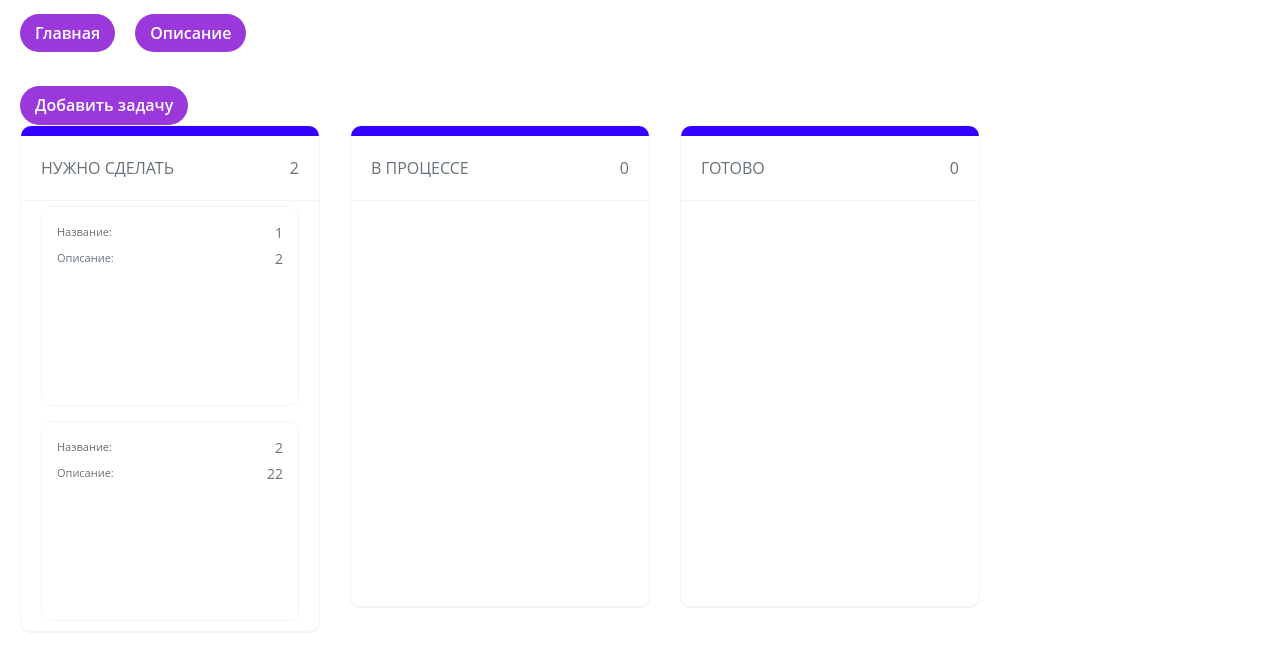
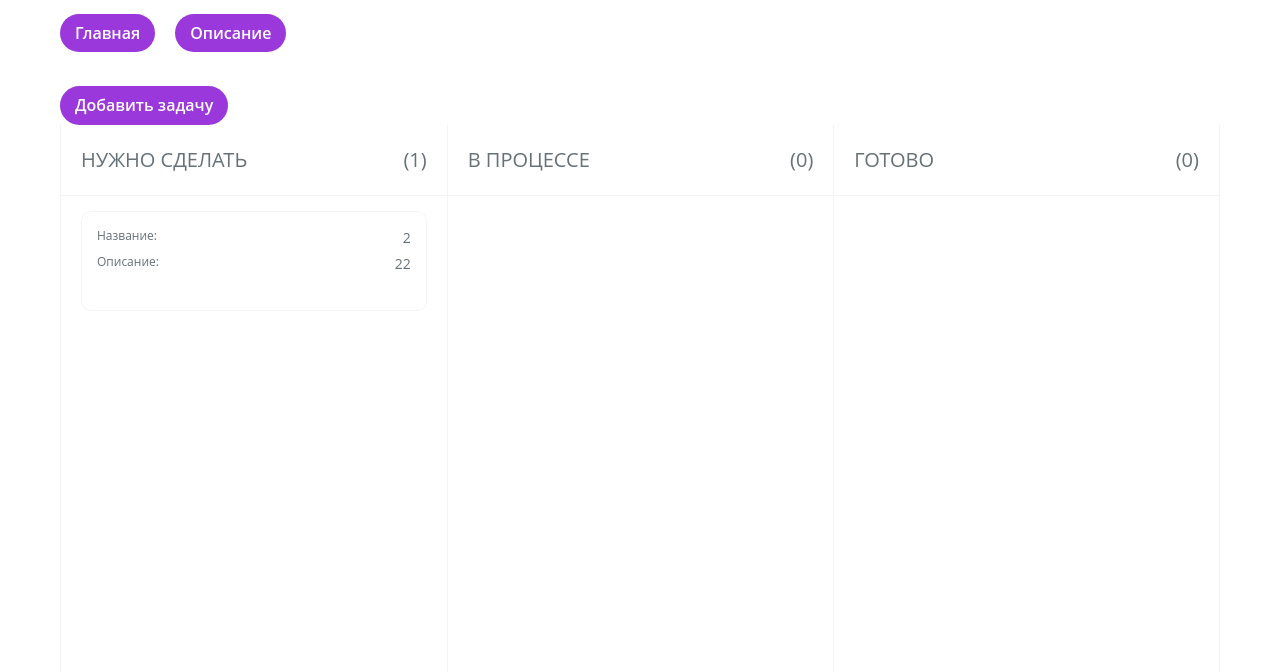
Before and after one commit to maxgrigoriew/task-manager-draggable, a Vue app: page /about in a window 1280 px wide. Shown: the top 672 px of the page. Built offline with nearby package versions, Linux system fonts and the light colour scheme.

Commit message:
feature: add generator color, add style for canban

```diff
--- a/src/assets/scss/main.scss
+++ b/src/assets/scss/main.scss
@@ -50,7 +50,7 @@ img {
   display: block;
 }
 .container {
-  max-width: 1470px;
+  max-width: 1200px;
   padding: 0 20px;
   margin: 0 auto;
 }
--- a/src/components/AppModal.vue
+++ b/src/components/AppModal.vue
@@ -54,7 +54,8 @@ const closeModal = (): void => {
   align-items: center;
 
   &__inner {
-    max-width: 600px;
+    max-width: 500px;
+    width: 100%;
     padding: 24px 40px;
     position: relative;
     display: flex;
--- a/src/components/KanbanBoard.vue
+++ b/src/components/KanbanBoard.vue
@@ -25,46 +25,9 @@ const updateTasksOnDrop = (itemID: string, columnId: string): void => {
     />
   </div>
 </template>
-<style lang="scss">
+<style lang="scss" scoped>
 .board {
-  display: flex;
-  align-items: flex-start;
-  gap: 30px;
-
-  &__column {
-    display: flex;
-    flex-direction: column;
-    gap: 5px;
-    background: #ffffff;
-    box-shadow: 0px 1px 0px rgba(0, 0, 0, 0.05),
-      0px 0px 0px rgba(40, 47, 61, 0.12);
-    border: 1px solid var(--gray-light);
-    border-radius: var(--border-radius);
-    user-select: none;
-
-    &-header {
-      display: flex;
-      justify-content: center;
-      align-items: center;
-      gap: 10px;
-      text-transform: uppercase;
-      border-top: 10px solid var(--blue);
-      border-top-left-radius: var(--border-radius);
-      border-top-right-radius: var(--border-radius);
-      border-bottom: 1px solid var(--gray-light);
-      padding: 20px;
-      div:last-child {
-        margin-left: auto;
-      }
-    }
-
-    &-list {
-      display: flex;
-      flex-direction: column;
-      gap: 15px;
-      padding: 0 20px 10px 20px;
-      min-height: 50vh;
-    }
-  }
+  display: grid;
+  grid-template-columns: repeat(3, minmax(300px, 1fr));
 }
 </style>
--- a/src/components/KanbanBoardColumn.vue
+++ b/src/components/KanbanBoardColumn.vue
@@ -27,14 +27,14 @@ const updateTasksOnDrop = (evt: DragEvent, columnId: string) => {
 </script>
 <template>
   <div
-    class="board__column"
+    class="board-column"
     @drop="updateTasksOnDrop($event, column.id)"
     @dragover.prevent
     @dragenter.prevent
   >
-    <div class="board__column-header">
+    <div class="board-column__header">
       <div>{{ column.title }}</div>
-      <div>{{ taskCounter }}</div>
+      <div>({{ taskCounter }})</div>
     </div>
     <KanbanBoardTaskList
       :filterTasks="filterTasks"
@@ -43,38 +43,39 @@ const updateTasksOnDrop = (evt: DragEvent, columnId: string) => {
   </div>
 </template>
 <style lang="scss" scoped>
-.board {
-  display: flex;
-  align-items: flex-start;
-  gap: 30px;
-
-  &__column {
+.board-column {
   display: flex;
   flex-direction: column;
-    gap: 5px;
-    min-width: 300px;
+  gap: 15px;
   background: #ffffff;
   box-shadow: 0px 1px 0px rgba(0, 0, 0, 0.05),
     0px 0px 0px rgba(40, 47, 61, 0.12);
-    border: 1px solid var(--gray-light);
-    border-radius: var(--border-radius);
+  border-left: 1px solid var(--gray-light);
   user-select: none;
 
-    &-header {
+  &:last-child {
+    border-right: 1px solid var(--gray-light);
+  }
+  &__header {
     display: flex;
     justify-content: center;
     align-items: center;
     gap: 10px;
     text-transform: uppercase;
-      border-top: 10px solid var(--blue);
-      border-top-left-radius: var(--border-radius);
-      border-top-right-radius: var(--border-radius);
     border-bottom: 1px solid var(--gray-light);
     padding: 20px;
+    font-size: 20px;
     div:last-child {
       margin-left: auto;
     }
   }
+
+  &-list {
+    display: flex;
+    flex-direction: column;
+    gap: 15px;
+    padding: 0 20px 10px 20px;
+    min-height: 50vh;
   }
 }
 </style>
--- a/src/components/KanbanBoardTask.vue
+++ b/src/components/KanbanBoardTask.vue
@@ -1,5 +1,5 @@
 <script lang="ts" setup>
-const { task } = defineProps(['task']);
+const props = defineProps(['task']);
 const emit = defineEmits(['openTask']);
 
 const startDrag = (evt: DragEvent, taskId: number): void => {
@@ -14,18 +14,22 @@ const startDrag = (evt: DragEvent, taskId: number): void => {
   <div
     class="task"
     draggable="true"
-    @dragstart="startDrag($event, task.id)"
+    @dragstart="startDrag($event, props.task.id)"
   >
     <div
       class="task__inner"
-      :style="{ background: task.color }"
+      :style="{ background: props.task.background }"
     >
       <div class="task__top">
         <p class="task__info">
-          <span class="task__info-title">Название: </span>{{ task.title }}
+          <span class="task__info-title">Название: </span>
+          <span class="task__info-description">{{ props.task.title }}</span>
         </p>
         <p class="task__info">
-          <span class="task__info-title">Описание: </span>{{ task.description }}
+          <span class="task__info-title">Описание: </span>
+          <span class="task__info-description">{{
+            props.task.description
+          }}</span>
         </p>
       </div>
     </div>
@@ -46,7 +50,7 @@ const startDrag = (evt: DragEvent, taskId: number): void => {
       0px 0px 0px rgba(40, 47, 61, 0.12);
     transition: all var(--transition);
     border-radius: var(--border-radius);
-    min-height: 200px;
+    min-height: 100px;
     display: flex;
     flex-direction: column;
     justify-content: space-between;
@@ -62,31 +66,12 @@ const startDrag = (evt: DragEvent, taskId: number): void => {
     font-size: 14px;
     display: flex;
     justify-content: space-between;
-    align-items: center;
-    gap: 6px;
+    gap: 10px;
     &-title {
-      font-size: 11px;
+      font-size: 12px;
     }
-  }
-
-  &__bottom {
-    padding-top: 10px;
-    &-date {
-      position: relative;
-      padding-left: 16px;
-      font-size: 14px;
-      margin-left: auto;
-      &::before {
-        content: '';
-        position: absolute;
-        left: 2px;
-        top: 3px;
-        width: 14px;
-        height: 14px;
-        // background-image: url('./../assets/images/calendar.svg');
-        background-repeat: no-repeat;
-        background-size: contain;
-      }
+    &-description {
+      word-break: break-word;
     }
   }
 
--- a/src/components/KanbanBoardTaskList.vue
+++ b/src/components/KanbanBoardTaskList.vue
@@ -30,6 +30,6 @@ const openTask = (task: ITask) => {
   flex-direction: column;
   gap: 15px;
   padding: 0 20px 10px 20px;
-  min-height: 50vh;
+  min-height: 70vh;
 }
 </style>
--- a/src/pages/AboutPage.vue
+++ b/src/pages/AboutPage.vue
@@ -1,21 +1,34 @@
 <script lang="ts" setup>
-import { Ref, reactive, ref } from 'vue';
+import { Ref, ref } from 'vue';
 import AppButton from '../components/AppButton.vue';
 import AppInput from '../components/AppInput.vue';
 import AppModal from '../components/AppModal.vue';
 import KanbanBoard from '../components/KanbanBoard.vue';
 import COLUMNS from '../data/columns';
 import { ITask } from './../types/index';
+import generatorColor from 'utils/generator-color';
 
 const tasks: Ref<ITask[]> = ref([
-  { id: '1', title: '1', description: '2', columnId: 'start' },
-  { id: '2', title: '2', description: '22', columnId: 'start' },
+  {
+    id: '1-1-1-1',
+    title: '2',
+    description: '22',
+    columnId: 'start',
+    background: '#fff',
+  },
 ]);
-const formModal: ITask = reactive({
-  id: '',
+const FIRST_COLUMN_ID = 'start';
+
+const setInitialForm = (): ITask => ({
   title: '',
   description: '',
-  columnId: '',
+  columnId: 'FIRST_COLUMN_ID',
+  id: '',
+  background: '',
+});
+
+const formModal = ref<ITask>({
+  ...setInitialForm(),
 });
 const isOpenModal = ref<boolean>(false);
 
@@ -24,36 +37,28 @@ const openModal = (): void => {
 };
 
 const closeModal = (): void => {
-  clearModal();
+  formModal.value = { ...setInitialForm() };
   isOpenModal.value = false;
 };
 
 const openTask = (task: ITask): void => {
-  console.log(task, 'ITask');
   const foundTask = tasks.value.find((i) => i.id === task.id);
 
   if (foundTask) {
+    formModal.value = { ...foundTask };
     openModal();
-    formModal.title = foundTask.title;
-    formModal.description = foundTask.description;
-    formModal.id = foundTask.id;
   }
-};
-const clearModal = (): void => {
-  formModal.title = '';
-  formModal.description = '';
-  formModal.columnId = '';
-  formModal.id = '';
 };
 
 const addTask = (): void => {
   const newTask = {
-    ...formModal,
-    id: Math.random().toString(),
-    columnId: 'start',
+    ...formModal.value,
+    id: crypto.randomUUID(),
+    columnId: FIRST_COLUMN_ID,
+    background: generatorColor(),
   };
   tasks.value.push(newTask);
-  clearModal();
+  setInitialForm();
   closeModal();
 };
 
@@ -61,14 +66,16 @@ const updateTask = (id: string) => {
   const findIndex = tasks.value.findIndex((task) => task.id === id);
 
   if (findIndex !== -1) {
-    tasks.value[findIndex] = formModal;
+    tasks.value[findIndex] = { ...formModal.value };
   }
   closeModal();
 };
 
 const removeTask = (id: string) => {
   tasks.value = tasks.value.filter((task) => task.id !== id);
+  closeModal();
 };
+
 const updateTasksOnDrop = (itemId: string, columnTitle: string) => {
   const foundTask = tasks.value.find((task) => task.id === itemId);
 
@@ -102,12 +109,14 @@ const updateTasksOnDrop = (itemId: string, columnTitle: string) => {
         placeholder="Введите название"
         v-model="formModal.description"
       ></app-input>
+      <div class="modal-buttons">
         <app-button
           v-if="formModal.id"
           @click="updateTask(formModal.id)"
         >
           Обновить</app-button
         >
+
         <app-button
           v-if="formModal.id"
           @click="removeTask(formModal.id)"
@@ -120,8 +129,16 @@ const updateTasksOnDrop = (itemId: string, columnTitle: string) => {
         >
           Добавить</app-button
         >
+      </div>
     </app-modal>
   </div>
 </template>
 
-<style lang="css" scoped></style>
+<style lang="css" scoped>
+.modal-buttons {
+  display: flex;
+  width: 100%;
+  justify-content: flex-end;
+  gap: 20px;
+}
+</style>
--- a/src/types/index.ts
+++ b/src/types/index.ts
@@ -3,6 +3,7 @@ export interface ITask {
   title: string;
   description: string;
   columnId: string;
+  background: string;
 }
 
 export interface IBoardColumn {
--- /dev/null
+++ b/src/utils/generator-color.ts
@@ -0,0 +1,13 @@
+const generatorColor = (): string => {
+  const colors = [
+    '#d2f1ff',
+    '#fdd4ff',
+    '#6a2499',
+    '#c7ffdf',
+    '#07dfdf',
+    '#0dddaa',
+  ];
+  return colors[Math.floor(Math.random() * colors.length)];
+};
+
+export default generatorColor;
```
Lines whose indentation alone changed are shown as unchanged.
